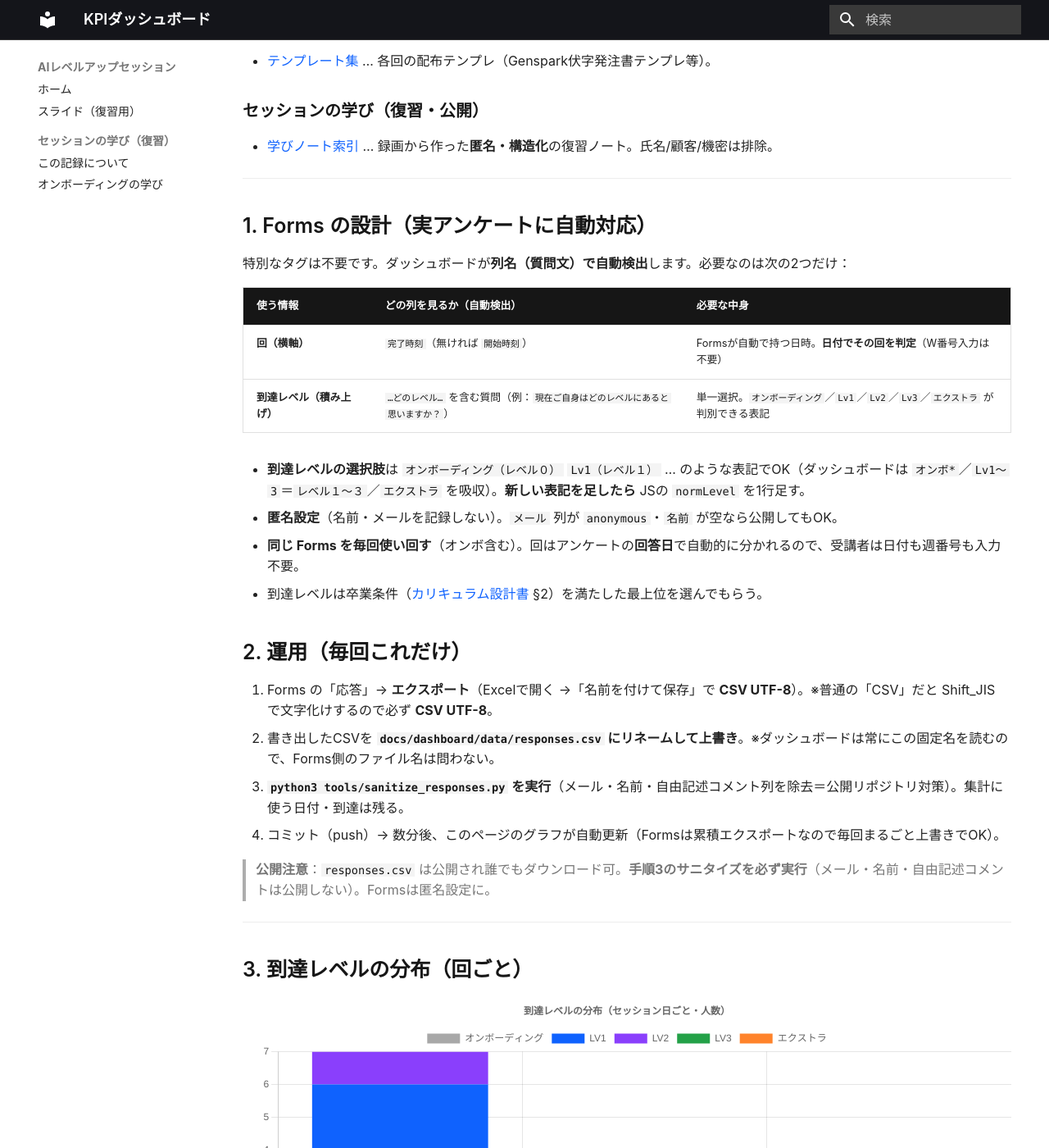
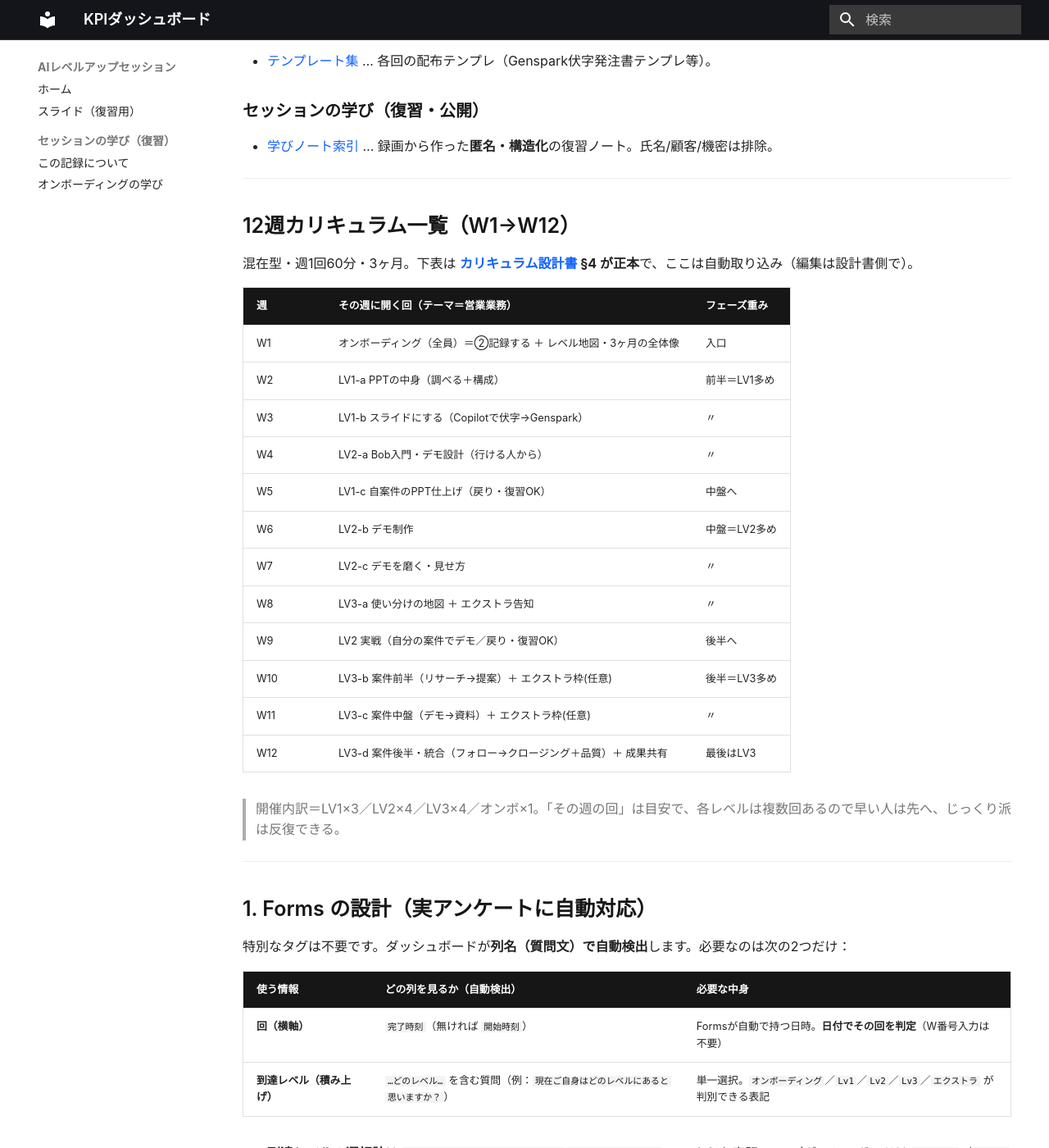
Before and after one commit to horiken1977/ai-education, an MkDocs documentation site: the page built from docs/dashboard/index.md, in a window 1280 px wide and 1400 px high, scrolled down 1321 px. Shown: the whole window at 82% size. Built offline with MkDocs 1.6.1 and Material for MkDocs 9.7.7, drawn with Linux system fonts in a browser that asks for light colours; some web fonts are replaced.

Commit message:
docs(dashboard): 12週カリキュラム一覧を管理者ダッシュボードに復旧(snippet取り込み)
curriculum.md §4のW1-W12スケジュール表に[start:schedule]マーカーを付け、
ダッシュボードから --8<-- で取り込み。正本1か所・直書きせず番人安全。
Co-Authored-By: Claude Opus 4.8 <noreply@anthropic.com>

```diff
--- a/docs/dashboard/index.md
+++ b/docs/dashboard/index.md
@@ -39,6 +39,14 @@
 
 ### セッションの学び（復習・公開）
 - [学びノート索引](../review/index.md) … 録画から作った**匿名・構造化**の復習ノート。氏名/顧客/機密は排除。
+
+---
+
+## 12週カリキュラム一覧（W1→W12）
+
+混在型・週1回60分・3ヶ月。下表は **[カリキュラム設計書](../design/curriculum.md) §4 が正本**で、ここは自動取り込み（編集は設計書側で）。
+
+--8<-- "design/curriculum.md:schedule"
 
 ---
 
```
Also changed, not shown: docs/design/curriculum.md (+2 -0 lines).
